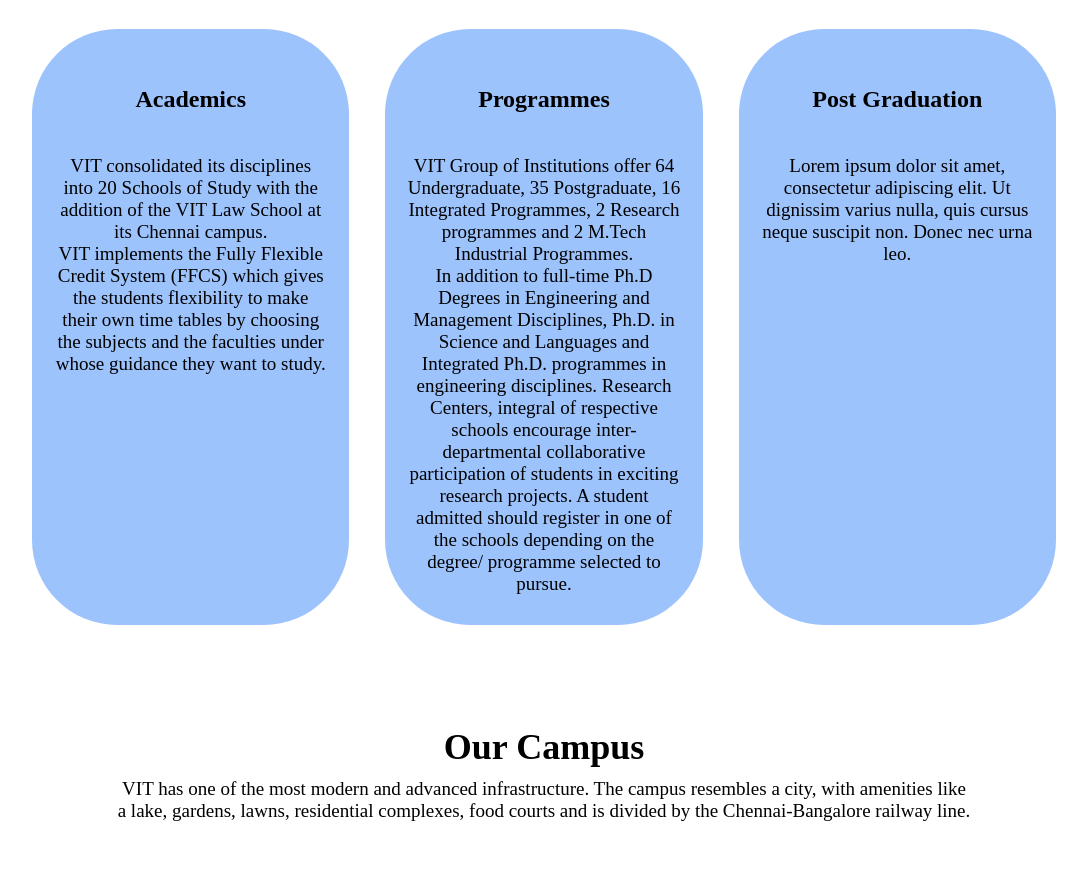
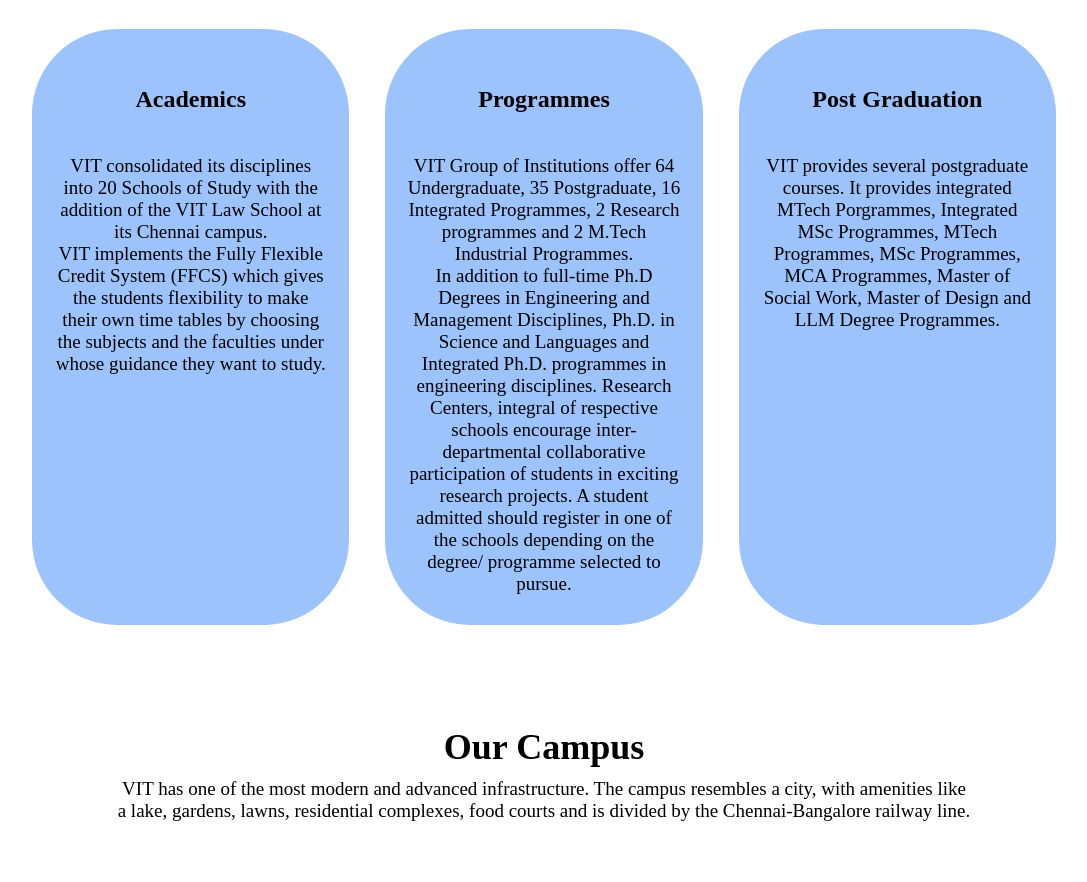
Before and after one commit to alisha0704/VIT-site-practice, a plain HTML site: page index.html in a window 1280 px wide. Shown: the part 1160-2042 px from the top of the page, without its empty margins (96-1183 px from the left). Drawn offline with Linux system fonts and the light colour scheme; a web font is replaced by a local one.

Commit message:
Add files via upload

```diff
--- a/index.html
+++ b/index.html
@@ -94,9 +94,7 @@
         <div class="course-col">
           <h3><br />Post Graduation</h3>
           <p>
-            <br />Lorem ipsum dolor sit amet, consectetur adipiscing elit. Ut
-            dignissim varius nulla, quis cursus neque suscipit non. Donec nec
-            urna leo.
+            <br />VIT provides several postgraduate courses. It provides integrated MTech Porgrammes, Integrated MSc Programmes, MTech Programmes, MSc Programmes, MCA Programmes, Master of Social Work, Master of Design and LLM Degree Programmes.
           </p>
         </div>
       </div>
```
